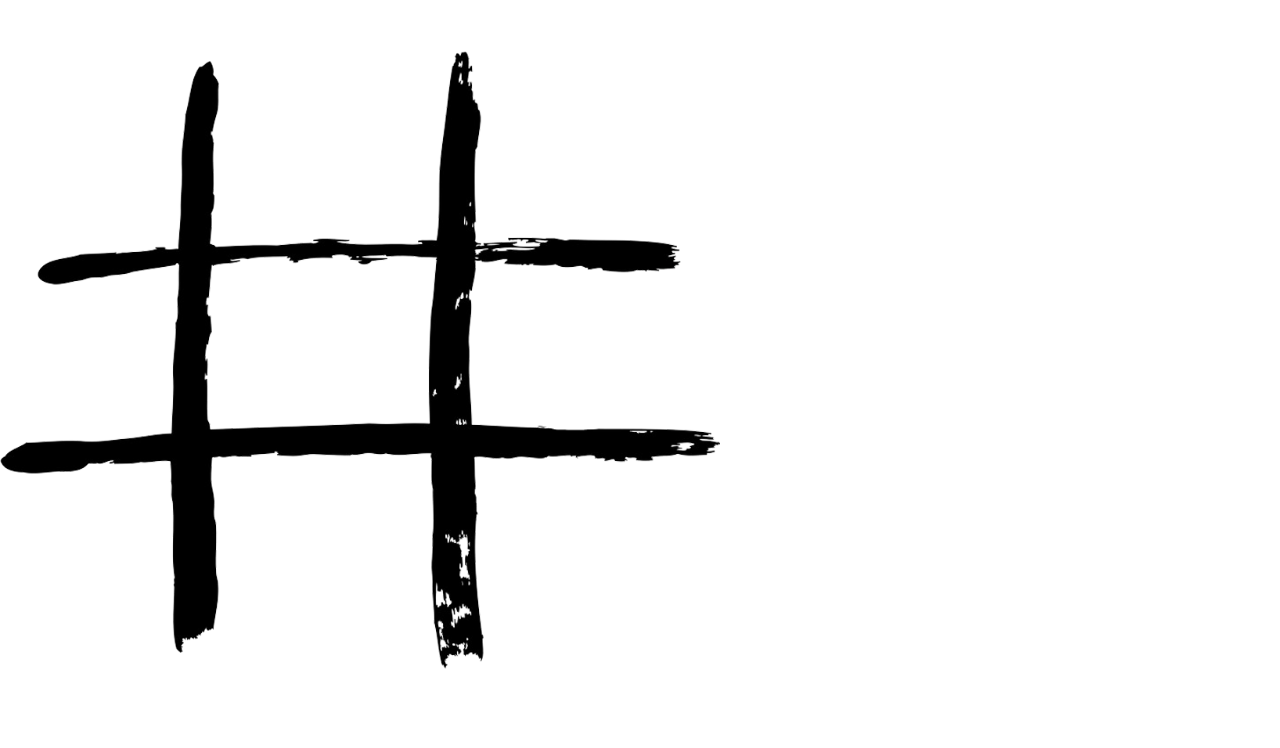
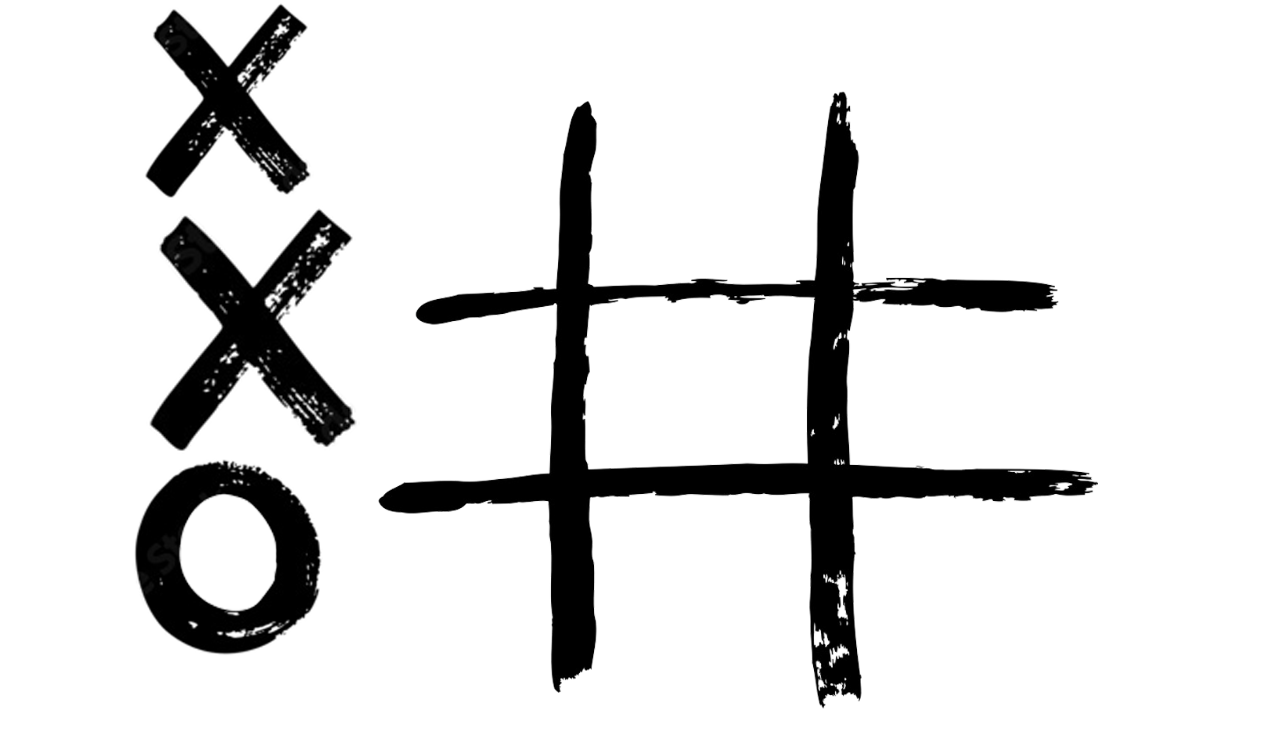
Before and after one commit to KhashayarAsghari/XO, a plain HTML site: page index.html in a window 1280 px wide. Drawn offline with Linux system fonts and the light colour scheme.

Commit message:
score board style

```diff
--- /dev/null
+++ b/assets/sass/blocks/_body.scss
@@ -0,0 +1,14 @@
+body {
+    display: flex;
+    justify-content: space-between;
+    align-items: center;
+    height: 100vh;
+    width: 80%;
+    margin: auto;
+
+    @media (max-width: 768) {
+        flex-direction: column;
+        justify-content: space-between;
+        align-items: center;
+    }
+}
--- a/assets/sass/blocks/_container.scss
+++ b/assets/sass/blocks/_container.scss
@@ -3,6 +3,7 @@
     aspect-ratio: 1/1;
     display: inline-block;
     position: relative;
+    margin-right: $margin-xxxl;
 
     &__frame {
         height: 90vh;
--- /dev/null
+++ b/assets/sass/blocks/_score-board.scss
@@ -0,0 +1,11 @@
+.score-board {
+    height: 100vh;
+
+    &__Ximage {
+        width: 200px;
+    }
+
+    &__Oimage {
+        width: 200px;
+    }
+}
--- a/assets/sass/main.scss
+++ b/assets/sass/main.scss
@@ -7,3 +7,5 @@
 
 // blocks
 @import "./blocks/container";
+@import "./blocks/body";
+@import "./blocks/score-board";
--- a/index.html
+++ b/index.html
@@ -8,6 +8,16 @@
     <script src="main.js" defer></script>
 </head>
 <body>
+
+    <div class="score-board">
+        <img class="score-board__Ximage" src="./assets/images/X/1.png" alt="">
+
+        <div class="score-board__turn">
+            <img id="player-turn" src="" alt="">
+        </div>
+
+        <img class="score-board__Oimage" src="./assets/images/O/1.png" alt="">
+    </div>
 
     <div class="container">
 
--- a/main.js
+++ b/main.js
@@ -1,6 +1,12 @@
 let boxes           = document.querySelectorAll(".box")
+let playerTurn      = document.getElementById("player-turn")
 let xTurn           = true;
 xTurn               = Math.floor(Math.random()*2);
+if(xTurn) {
+    playerTurn.setAttribute("src", "./assets/images/X/1.png")
+}else {
+    playerTurn.setAttribute("src", "./assets/images/O/1.png")
+}
 let checkedX        = [];
 let checkedO        = [];
 let box1            = document.querySelector(".one");
```
Also changed, not shown: assets/css/main.min.css, 1 other file.
